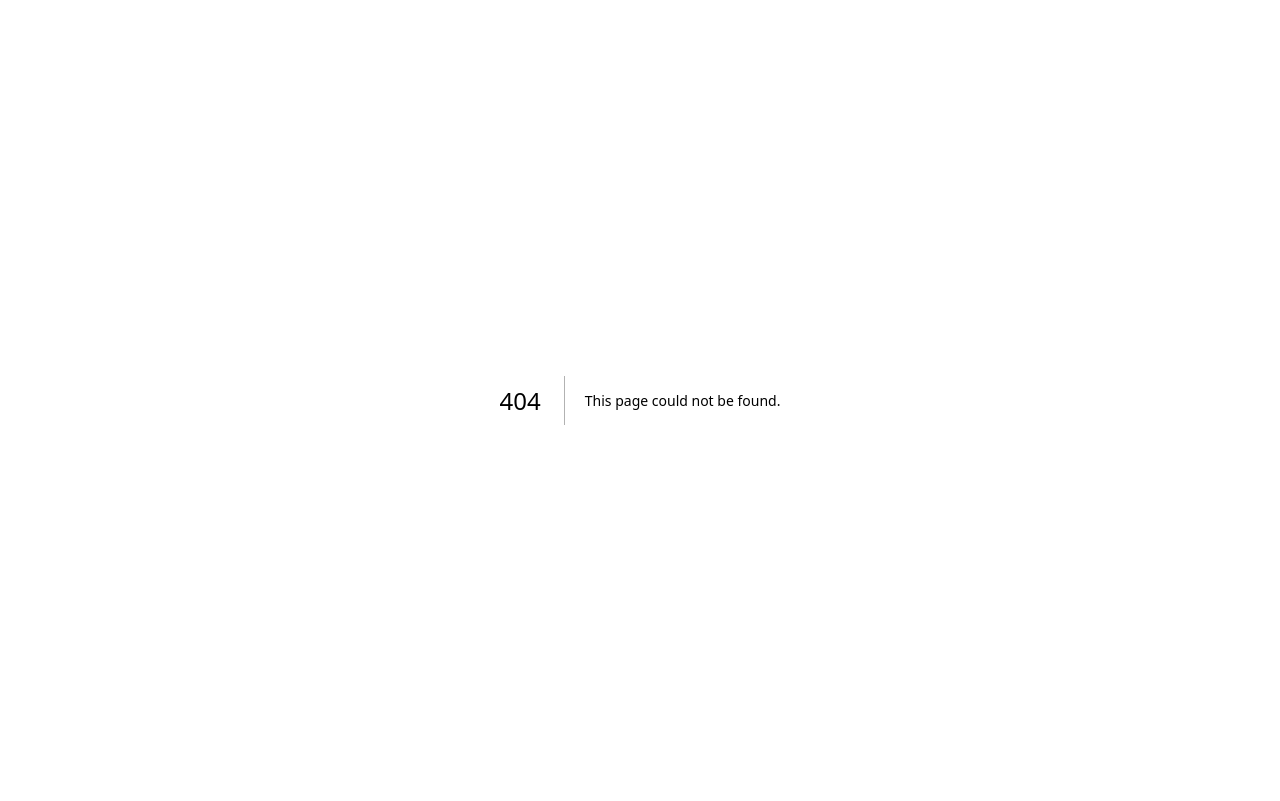
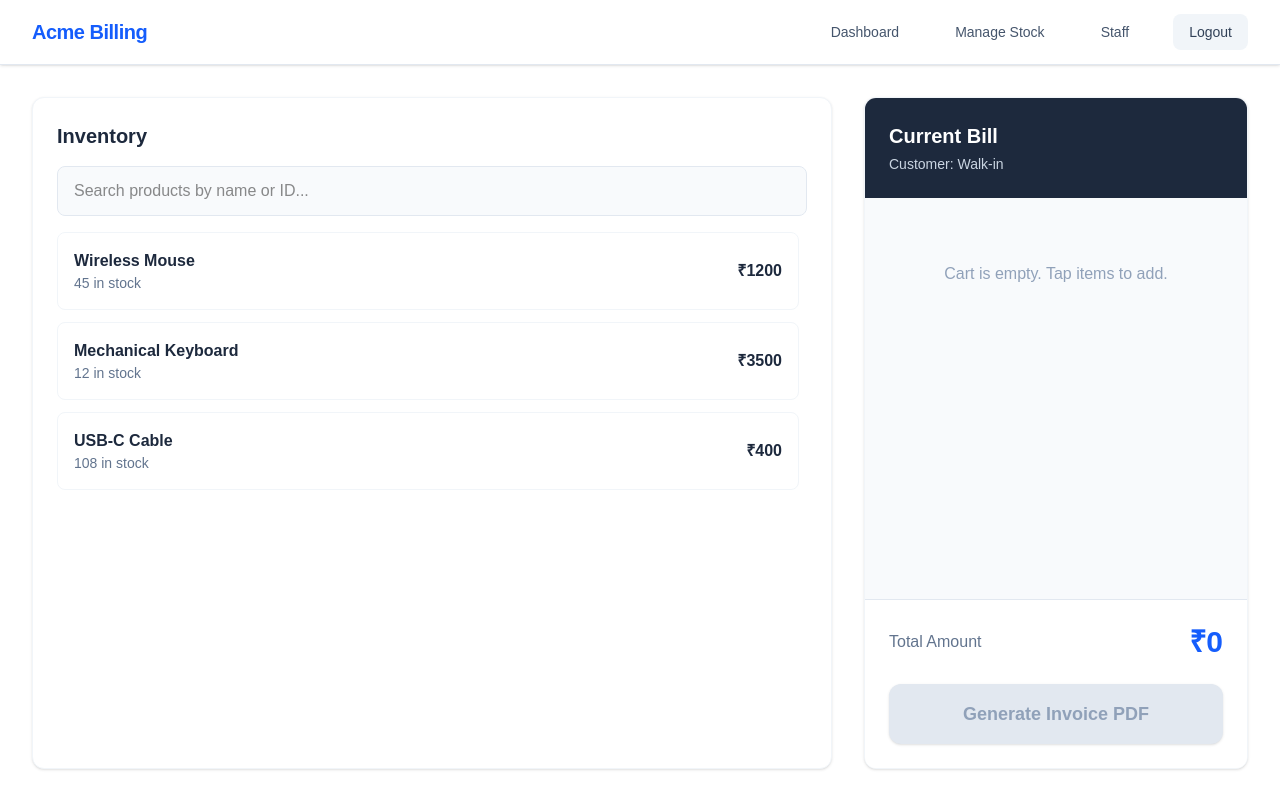
Before and after one commit to ParthKarale/digital_billing_frontend, a Next.js app: page /pos in a window 1280 px wide. Before the commit this address had no page. Built offline with nearby package versions, Linux system fonts and the light colour scheme.

Commit message:
Added massive UI upgrade: Layout, Dashboard, and POS Cart

```diff
--- /dev/null
+++ b/app/dashboard/page.tsx
@@ -0,0 +1,41 @@
+"use client";
+
+export default function DashboardPage() {
+  return (
+    <div className="space-y-8 animate-fade-in">
+      <div className="flex justify-between items-end">
+        <div>
+          <h1 className="text-3xl font-bold text-slate-800">Welcome back, Boss</h1>
+          <p className="text-slate-500 mt-1">Here is what is happening with your store today.</p>
+        </div>
+        <button className="bg-blue-600 text-white px-4 py-2 rounded-lg font-medium shadow-sm hover:bg-blue-700 transition">
+          Download Daily Report
+        </button>
+      </div>
+
+      {/* Top Stat Cards */}
+      <div className="grid grid-cols-1 md:grid-cols-3 gap-6">
+        <div className="bg-white p-6 rounded-xl shadow-sm border border-slate-100">
+          <p className="text-sm font-medium text-slate-500 mb-1">Today's Revenue</p>
+          <p className="text-3xl font-bold text-slate-800">₹24,500</p>
+          <p className="text-sm text-emerald-600 font-medium mt-2">↑ 12% from yesterday</p>
+        </div>
+        <div className="bg-white p-6 rounded-xl shadow-sm border border-slate-100">
+          <p className="text-sm font-medium text-slate-500 mb-1">Invoices Generated</p>
+          <p className="text-3xl font-bold text-slate-800">42</p>
+          <p className="text-sm text-slate-400 font-medium mt-2">Avg. ₹583 per invoice</p>
+        </div>
+        <div className="bg-white p-6 rounded-xl shadow-sm border border-slate-100 border-l-4 border-l-red-500">
+          <p className="text-sm font-medium text-slate-500 mb-1">Low Stock Alerts</p>
+          <p className="text-3xl font-bold text-slate-800">3 Items</p>
+          <p className="text-sm text-red-500 font-medium mt-2">Requires immediate attention</p>
+        </div>
+      </div>
+
+      {/* Placeholder for future charts/graphs */}
+      <div className="bg-white h-96 rounded-xl shadow-sm border border-slate-100 flex items-center justify-center">
+        <p className="text-slate-400 font-medium">Sales Chart (Integrating Next...)</p>
+      </div>
+    </div>
+  );
+}
--- a/app/layout.tsx
+++ b/app/layout.tsx
@@ -1,33 +1,52 @@
-import type { Metadata } from "next";
-import { Geist, Geist_Mono } from "next/font/google";
+import Link from "next/link";
 import "./globals.css";
 
-const geistSans = Geist({
-  variable: "--font-geist-sans",
-  subsets: ["latin"],
-});
 
-const geistMono = Geist_Mono({
-  variable: "--font-geist-mono",
-  subsets: ["latin"],
-});
-
-export const metadata: Metadata = {
-  title: "Create Next App",
-  description: "Generated by create next app",
+export const metadata = {
+  title: "Digital Billing System",
+  description: "Next Generation POS",
 };
 
-export default function RootLayout({
-  children,
-}: Readonly<{
-  children: React.ReactNode;
-}>) {
+export default function RootLayout({ children }: { children: React.ReactNode }) {
+  // In the future, we will read this from the login token!
+  const userRole = "owner"; // Change this to "employee" to test the UI!
+
   return (
-    <html
-      lang="en"
-      className={`${geistSans.variable} ${geistMono.variable} h-full antialiased`}
-    >
-      <body className="min-h-full flex flex-col">{children}</body>
+    <html lang="en">
+      <body className="bg-slate-50 min-h-screen flex flex-col">
+        {/* SMART NAVBAR */}
+        <nav className="bg-white border-b border-slate-200 shadow-sm sticky top-0 z-50">
+          <div className="max-w-7xl mx-auto px-4 sm:px-6 lg:px-8">
+            <div className="flex justify-between h-16 items-center">
+              <div className="flex-shrink-0 flex items-center">
+                <span className="text-xl font-bold text-blue-600 tracking-tight">Acme Billing</span>
+              </div>
+
+              {/* Dynamic Links based on Role */}
+              <div className="flex space-x-8">
+                {userRole === "owner" && (
+                  <>
+                    <Link href="/dashboard" className="text-slate-600 hover:text-blue-600 px-3 py-2 rounded-md text-sm font-medium transition-colors">Dashboard</Link>
+                    <Link href="/inventory" className="text-slate-600 hover:text-blue-600 px-3 py-2 rounded-md text-sm font-medium transition-colors">Manage Stock</Link>
+                    <Link href="/staff" className="text-slate-600 hover:text-blue-600 px-3 py-2 rounded-md text-sm font-medium transition-colors">Staff</Link>
+                  </>
+                )}
+                {userRole === "employee" && (
+                  <Link href="/pos" className="text-slate-600 hover:text-blue-600 px-3 py-2 rounded-md text-sm font-medium transition-colors">Point of Sale (POS)</Link>
+                )}
+                <Link href="/login" className="bg-slate-100 text-slate-700 hover:bg-slate-200 px-4 py-2 rounded-lg text-sm font-medium transition-colors">
+                  Logout
+                </Link>
+              </div>
+            </div>
+          </div>
+        </nav>
+
+        {/* PAGE CONTENT GOES HERE */}
+        <main className="flex-grow w-full max-w-7xl mx-auto px-4 sm:px-6 lg:px-8 py-8">
+          {children}
+        </main>
+      </body>
     </html>
   );
 }
--- /dev/null
+++ b/app/pos/page.tsx
@@ -0,0 +1,82 @@
+"use client";
+import { useState } from "react";
+
+// Dummy data for now
+const INVENTORY = [
+  { id: 1, name: "Wireless Mouse", price: 1200, stock: 45 },
+  { id: 2, name: "Mechanical Keyboard", price: 3500, stock: 12 },
+  { id: 3, name: "USB-C Cable", price: 400, stock: 108 },
+];
+
+export default function POSPage() {
+  const [cart, setCart] = useState<{ id: number; name: string; price: number; qty: number }[]>([]);
+
+  const addToCart = (product: any) => {
+    const existing = cart.find(item => item.id === product.id);
+    if (existing) {
+      setCart(cart.map(item => item.id === product.id ? { ...item, qty: item.qty + 1 } : item));
+    } else {
+      setCart([...cart, { ...product, qty: 1 }]);
+    }
+  };
+
+  const cartTotal = cart.reduce((sum, item) => sum + (item.price * item.qty), 0);
+
+  return (
+    <div className="flex flex-col lg:flex-row gap-8 h-[calc(100vh-8rem)]">
+
+      {/* LEFT SIDE: Inventory List */}
+      <div className="flex-1 bg-white rounded-xl shadow-sm border border-slate-100 p-6 flex flex-col overflow-hidden">
+        <h2 className="text-xl font-bold text-slate-800 mb-4">Inventory</h2>
+        <input type="text" placeholder="Search products by name or ID..." className="w-full px-4 py-3 border border-slate-200 rounded-lg mb-4 bg-slate-50 focus:ring-2 focus:ring-blue-500 outline-none" />
+
+        <div className="overflow-y-auto pr-2 space-y-3">
+          {INVENTORY.map((product) => (
+            <div key={product.id} onClick={() => addToCart(product)} className="flex justify-between items-center p-4 border border-slate-100 rounded-lg hover:border-blue-300 hover:shadow-md cursor-pointer transition-all bg-white group">
+              <div>
+                <p className="font-semibold text-slate-800 group-hover:text-blue-700">{product.name}</p>
+                <p className="text-sm text-slate-500">{product.stock} in stock</p>
+              </div>
+              <p className="font-bold text-slate-800">₹{product.price}</p>
+            </div>
+          ))}
+        </div>
+      </div>
+
+      {/* RIGHT SIDE: The Cart */}
+      <div className="w-full lg:w-96 bg-white rounded-xl shadow-sm border border-slate-100 flex flex-col overflow-hidden">
+        <div className="p-6 bg-slate-800 text-white">
+          <h2 className="text-xl font-bold mb-1">Current Bill</h2>
+          <p className="text-slate-300 text-sm">Customer: Walk-in</p>
+        </div>
+
+        <div className="flex-1 p-6 overflow-y-auto space-y-4 bg-slate-50">
+          {cart.length === 0 ? (
+            <div className="text-center text-slate-400 mt-10">Cart is empty. Tap items to add.</div>
+          ) : (
+            cart.map((item, idx) => (
+              <div key={idx} className="flex justify-between items-start bg-white p-3 rounded shadow-sm border border-slate-100">
+                <div>
+                  <p className="font-medium text-slate-800 text-sm">{item.name}</p>
+                  <p className="text-xs text-slate-500">₹{item.price} x {item.qty}</p>
+                </div>
+                <p className="font-bold text-slate-700">₹{item.price * item.qty}</p>
+              </div>
+            ))
+          )}
+        </div>
+
+        <div className="p-6 border-t border-slate-200 bg-white">
+          <div className="flex justify-between items-center mb-6">
+            <span className="text-slate-500 font-medium">Total Amount</span>
+            <span className="text-3xl font-bold text-blue-600">₹{cartTotal}</span>
+          </div>
+          <button className={`w-full py-4 rounded-xl font-bold text-lg shadow-sm transition-all ${cartTotal > 0 ? "bg-blue-600 text-white hover:bg-blue-700" : "bg-slate-200 text-slate-400 cursor-not-allowed"}`}>
+            Generate Invoice PDF
+          </button>
+        </div>
+      </div>
+
+    </div>
+  );
+}
```
